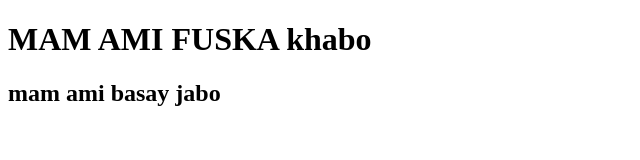
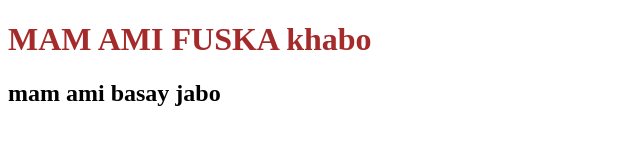
Before and after one commit to SadiaDia/my-second-repo, a plain HTML site: page index.html in a window 1280 px wide. Shown: the whole page, without its empty margins (0-640 px from the left). Drawn offline with Linux system fonts and the light colour scheme.

Commit message:
color added

```diff
--- a/style.css
+++ b/style.css
@@ -1,3 +1,3 @@
-P{
+h1{
     color: brown;
 }
```
